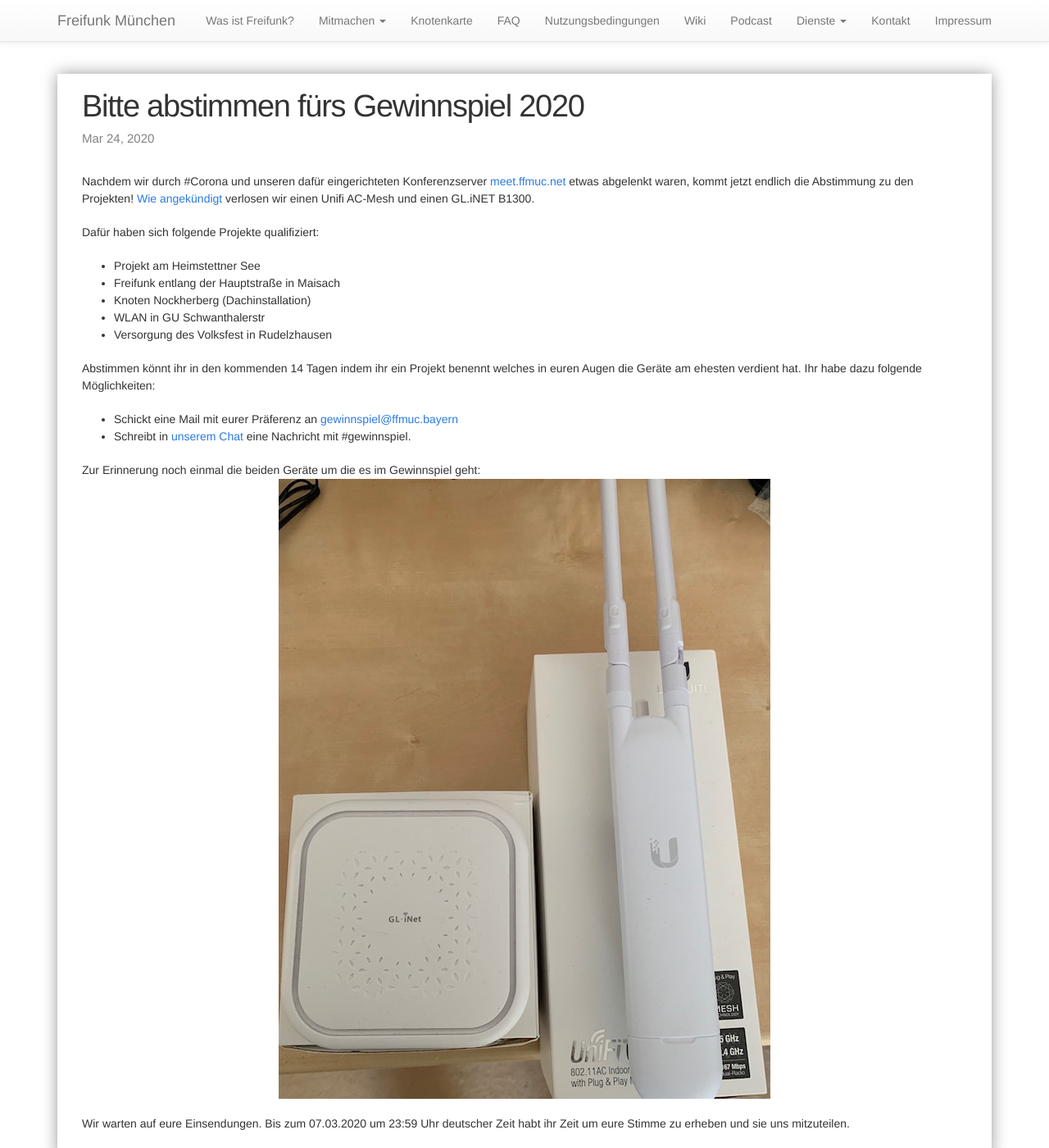
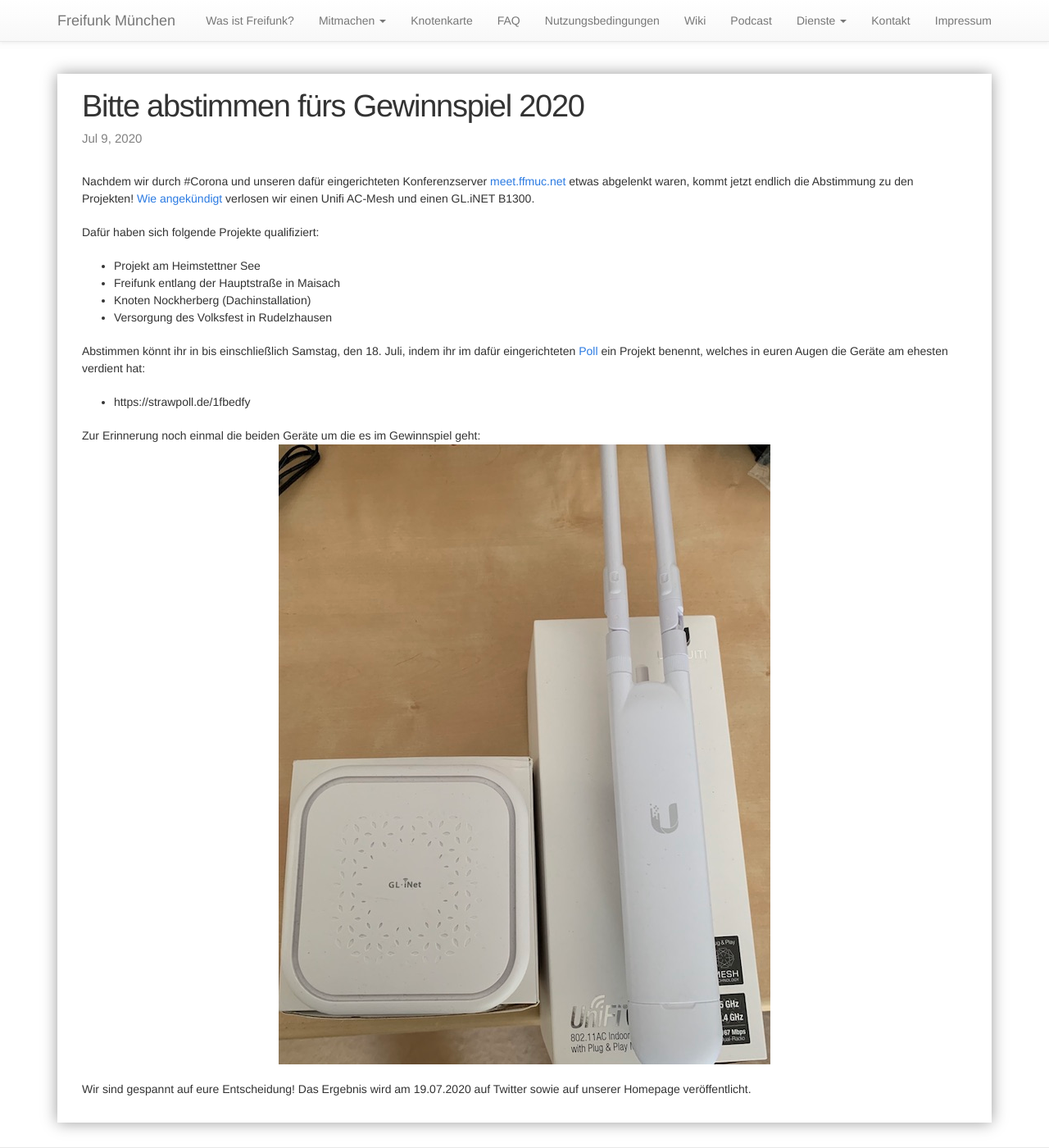
Before and after one commit to freifunkMUC/freifunkmuc.github.io, a Jekyll site: the page built from _posts/2020-03-24-gewinnspiel_auslosung.markdown, in a window 1280 px wide and 1400 px high. Shown: the whole window at 82% size. Built offline with Jekyll 4.4.1, drawn with Linux system fonts in a browser that asks for light colours.

Commit message:
Update candiates and timeline, add poll

```diff
--- a/_posts/2020-03-24-gewinnspiel_auslosung.markdown
+++ b/_posts/2020-03-24-gewinnspiel_auslosung.markdown
@@ -1,7 +1,7 @@
 ---
 layout: post
 title:  "Bitte abstimmen fürs Gewinnspiel 2020"
-date:   2020-03-24 10:00:00
+date:   2020-07-09 15:00:00
 categories: freifunkmuc
 ---
 
@@ -11,15 +11,12 @@ Dafür haben sich folgende Projekte qualifiziert:
   - Projekt am Heimstettner See
   - Freifunk entlang der Hauptstraße in Maisach
   - Knoten Nockherberg (Dachinstallation)
-  - WLAN in GU Schwanthalerstr
   - Versorgung des Volksfest in Rudelzhausen
 
-Abstimmen könnt ihr in den kommenden 14 Tagen indem ihr ein Projekt benennt welches in euren Augen die Geräte am ehesten verdient hat.
-Ihr habe dazu folgende Möglichkeiten:
-  - Schickt eine Mail mit eurer Präferenz an [gewinnspiel@ffmuc.bayern](mailto:gewinnspiel@ffmuc.bayern)
-  - Schreibt in [unserem Chat](https://chat.ffmuc.net) eine Nachricht mit #gewinnspiel.
+Abstimmen könnt ihr in bis einschließlich Samstag, den 18. Juli, indem ihr im dafür eingerichteten [Poll](https://strawpoll.de/1fbedfy) ein Projekt benennt, welches in euren Augen die Geräte am ehesten verdient hat:
+* https://strawpoll.de/1fbedfy
 
 Zur Erinnerung noch einmal die beiden Geräte um die es im Gewinnspiel geht:
 ![UAP-AC-M / GL.Inet B1300](/assets/gewinnspiel-2020.jpg)
 
-Wir warten auf eure Einsendungen. Bis zum 07.03.2020 um 23:59 Uhr deutscher Zeit habt ihr Zeit um eure Stimme zu erheben und sie uns mitzuteilen.
+Wir sind gespannt auf eure Entscheidung! Das Ergebnis wird am 19.07.2020 auf Twitter sowie auf unserer Homepage veröffentlicht.
```
